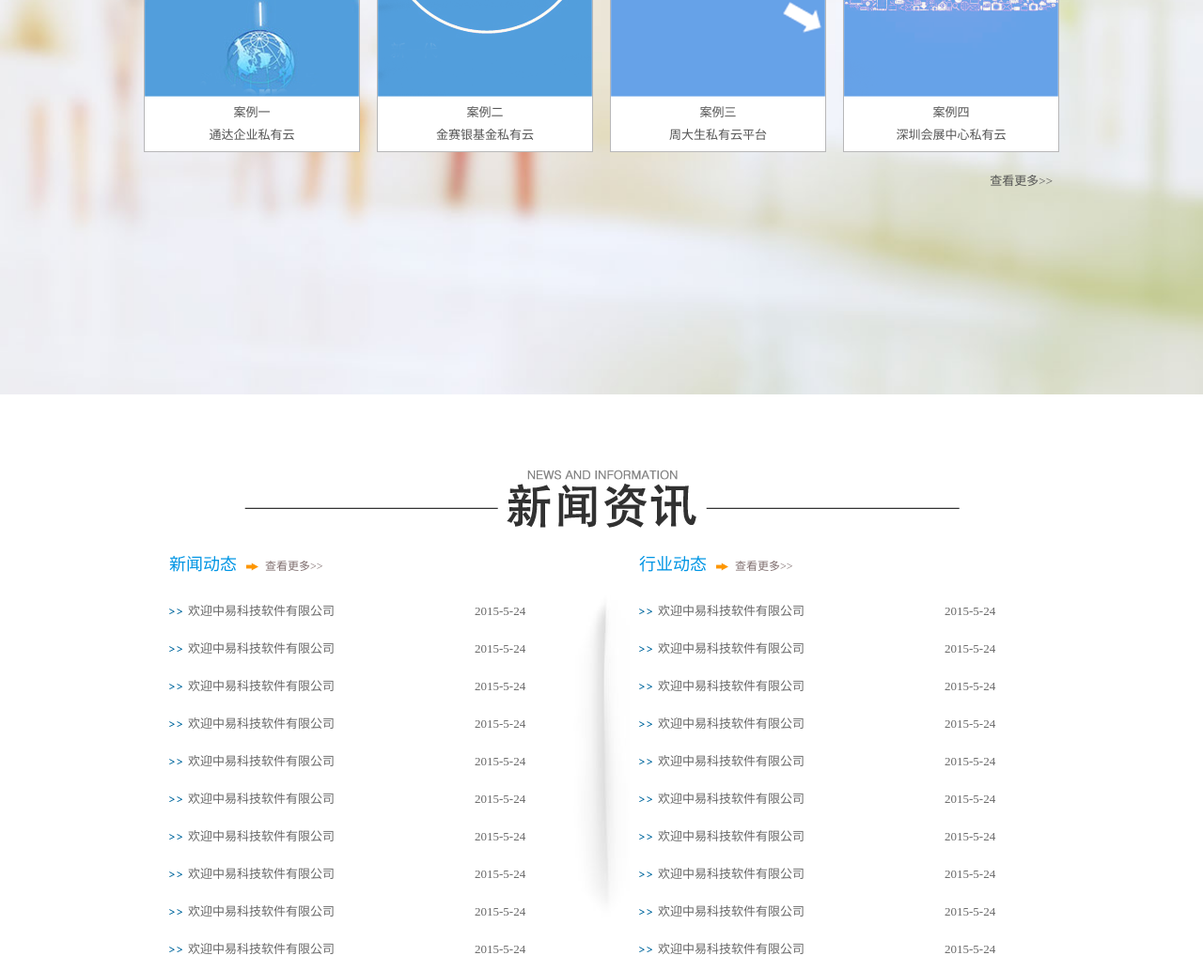
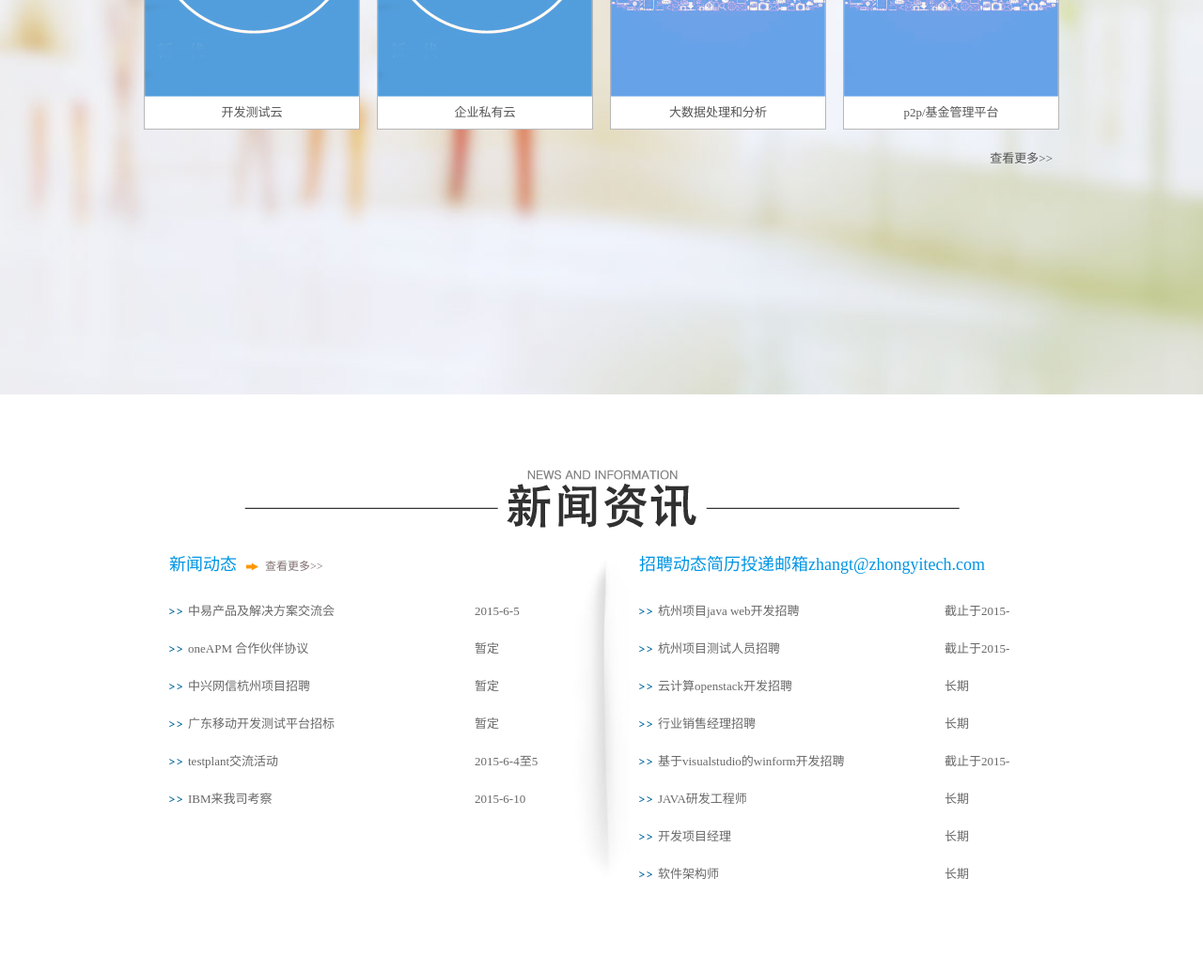
Before and after one commit to github188/zhongyitechWebsite3, a plain HTML site: page index.html in a window 1280 px wide. Shown: the part 2820-3854 px from the top of the page at 94% size. Drawn offline with Linux system fonts and the light colour scheme.

Commit message:
change msg

```diff
--- a/index.html
+++ b/index.html
@@ -157,34 +157,34 @@ DD_belatedPNG.fix("*");
 			<div class="fourtitle"><img src="images/fourtitle.png" alt=""></div>
 			<ul class="solution">
 				<li>
-					<a href="" class="s1">
+					<a href="" class="s2">
 						<dl class="stxt">
-							<dt>案例一</dt>
-							<dd>通达企业私有云</dd>
+							<!-- <dt>案例一</dt> -->
+							<dd>开发测试云</dd>
 						</dl>
 					</a>
 				</li>
 				<li>
 					<a href="" class="s2">
 						<dl class="stxt">
-							<dt>案例二</dt>
-							<dd>金赛银基金私有云</dd>
-						</dl>
-					</a>
-				</li>
-				<li>
-					<a href="" class="s3">
-						<dl class="stxt">
-							<dt>案例三</dt>
-							<dd>周大生私有云平台</dd>
+							<!-- <dt>案例二</dt> -->
+							<dd>企业私有云</dd>
 						</dl>
 					</a>
 				</li>
 				<li>
 					<a href="" class="s4">
 						<dl class="stxt">
-							<dt>案例四</dt>
-							<dd>深圳会展中心私有云</dd>
+							<!-- <dt>案例三</dt> -->
+							<dd>大数据处理和分析</dd>
+						</dl>
+					</a>
+				</li>
+				<li>
+					<a href="" class="s4">
+						<dl class="stxt">
+							<!-- <dt>案例四</dt> -->
+							<dd>p2p/基金管理平台</dd>
 						</dl>
 					</a>
 				</li>
@@ -199,31 +199,25 @@ DD_belatedPNG.fix("*");
 				<div class="newbox fl">
 					<div class="newtitle"><span>新闻动态</span><a href="">查看更多&gt;&gt;</a></div>
 					<ul class="newul">
-						<li><span class="date">2015-5-24</span><a href="">欢迎中易科技软件有限公司</a></li>
-						<li><span class="date">2015-5-24</span><a href="">欢迎中易科技软件有限公司</a></li>
-						<li><span class="date">2015-5-24</span><a href="">欢迎中易科技软件有限公司</a></li>
-						<li><span class="date">2015-5-24</span><a href="">欢迎中易科技软件有限公司</a></li>
-						<li><span class="date">2015-5-24</span><a href="">欢迎中易科技软件有限公司</a></li>
-						<li><span class="date">2015-5-24</span><a href="">欢迎中易科技软件有限公司</a></li>
-						<li><span class="date">2015-5-24</span><a href="">欢迎中易科技软件有限公司</a></li>
-						<li><span class="date">2015-5-24</span><a href="">欢迎中易科技软件有限公司</a></li>
-						<li><span class="date">2015-5-24</span><a href="">欢迎中易科技软件有限公司</a></li>
-						<li><span class="date">2015-5-24</span><a href="">欢迎中易科技软件有限公司</a></li>
+						<li><span class="date">2015-6-5</span><a href="">中易产品及解决方案交流会</a></li>
+						<li><span class="date">暂定</span><a href="">oneAPM 合作伙伴协议</a></li>
+						<li><span class="date">暂定</span><a href="">中兴网信杭州项目招聘</a></li>
+						<li><span class="date">暂定</span><a href="">广东移动开发测试平台招标</a></li>
+						<li><span class="date">2015-6-4至5号</span><a href="">testplant交流活动</a></li>
+						<li><span class="date">2015-6-10</span><a href="">IBM来我司考察</a></li>
 					</ul>
 				</div>
 				<div class="newbox fr">
-					<div class="newtitle"><span>行业动态</span><a href="">查看更多&gt;&gt;</a></div>
+					<div class="newtitle"><span>招聘动态</span><span>简历投递邮箱zhangt@zhongyitech.com</span></div>
 					<ul class="newul">
-						<li><span class="date">2015-5-24</span><a href="">欢迎中易科技软件有限公司</a></li>
-						<li><span class="date">2015-5-24</span><a href="">欢迎中易科技软件有限公司</a></li>
-						<li><span class="date">2015-5-24</span><a href="">欢迎中易科技软件有限公司</a></li>
-						<li><span class="date">2015-5-24</span><a href="">欢迎中易科技软件有限公司</a></li>
-						<li><span class="date">2015-5-24</span><a href="">欢迎中易科技软件有限公司</a></li>
-						<li><span class="date">2015-5-24</span><a href="">欢迎中易科技软件有限公司</a></li>
-						<li><span class="date">2015-5-24</span><a href="">欢迎中易科技软件有限公司</a></li>
-						<li><span class="date">2015-5-24</span><a href="">欢迎中易科技软件有限公司</a></li>
-						<li><span class="date">2015-5-24</span><a href="">欢迎中易科技软件有限公司</a></li>
-						<li><span class="date">2015-5-24</span><a href="">欢迎中易科技软件有限公司</a></li>
+						<li><span class="date">截止于2015-7-31</span><a href="">杭州项目java web开发招聘</a></li>
+						<li><span class="date">截止于2015-7-31</span><a href="">杭州项目测试人员招聘</a></li>
+						<li><span class="date">长期</span><a href="">云计算openstack开发招聘</a></li>
+						<li><span class="date">长期</span><a href="">行业销售经理招聘</a></li>
+						<li><span class="date">截止于2015-7-31</span><a href="">基于visualstudio的winform开发招聘</a></li>
+						<li><span class="date">长期</span><a href="">JAVA研发工程师</a></li>
+						<li><span class="date">长期</span><a href="">开发项目经理</a></li>
+						<li><span class="date">长期</span><a href="">软件架构师</a></li>
 					</ul>
 				</div>
 			</div>
```
